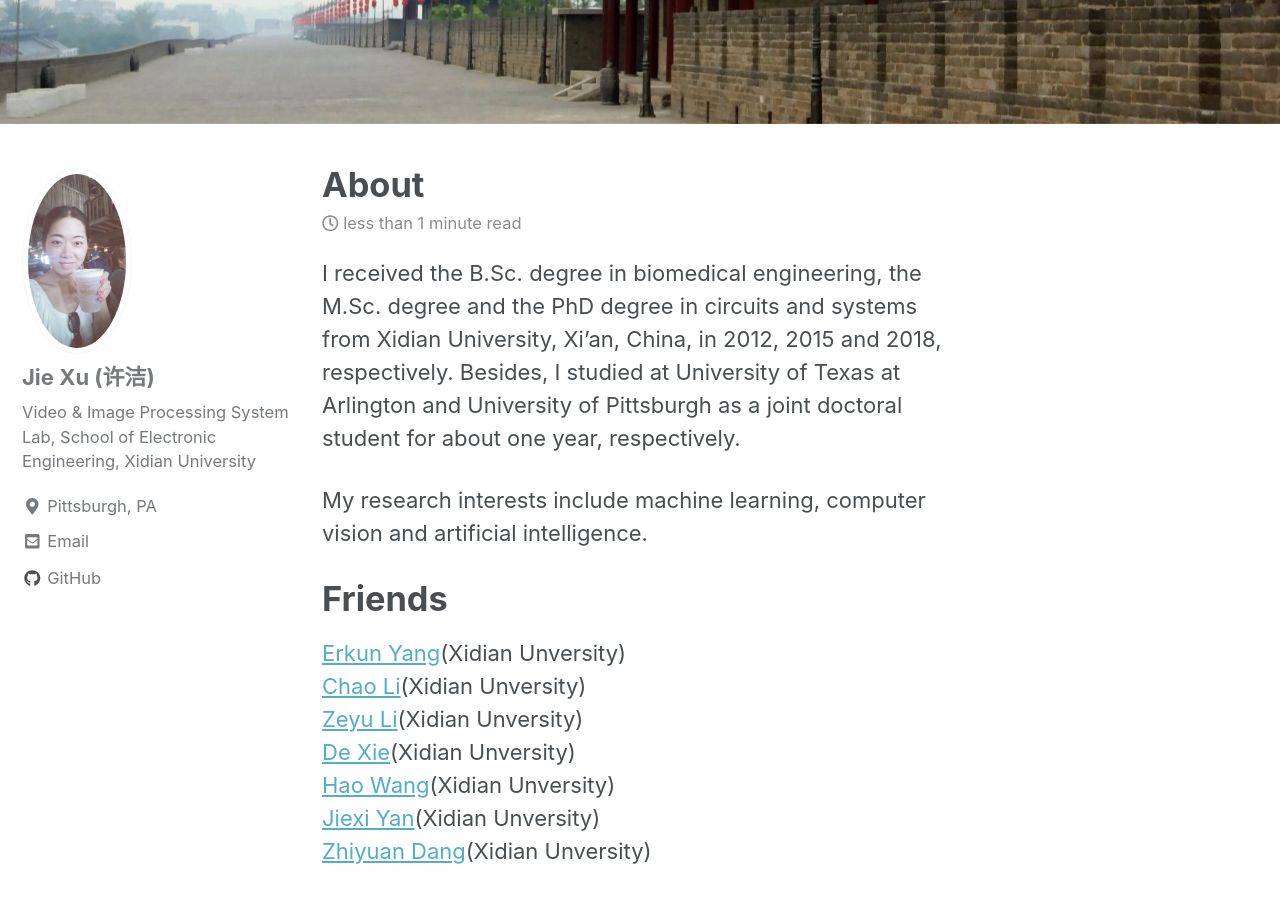
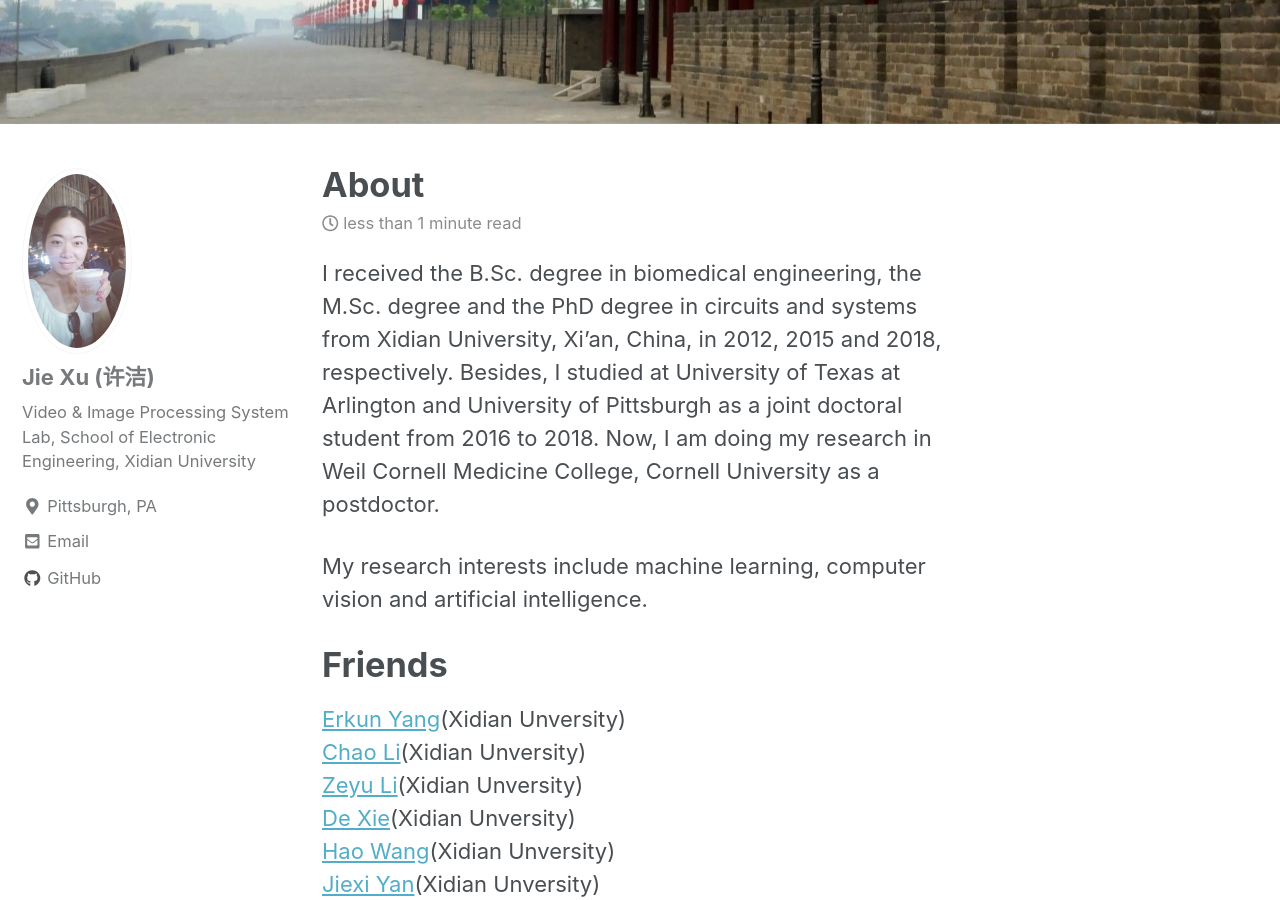
Before and after one commit to jxu1015/jxu1015.github.io, a Jekyll site: the page built from _pages/about.md, in a window 1280 px wide and 900 px high, scrolled down 457 px. Built offline with Jekyll 4.4.1, drawn with Linux system fonts in a browser that asks for light colours; nearby versions of some CDN libraries.

Commit message:
Update about.md

```diff
--- a/_pages/about.md
+++ b/_pages/about.md
@@ -7,7 +7,7 @@ header:
 
 I received the B.Sc. degree in biomedical engineering, the M.Sc. degree and the PhD degree in circuits and
 systems from Xidian University, Xi’an, China, in 2012, 2015 and 2018, respectively.
-Besides, I studied at University of Texas at Arlington and University of Pittsburgh as a joint doctoral student for about one year, respectively.
+Besides, I studied at University of Texas at Arlington and University of Pittsburgh as a joint doctoral student from 2016 to 2018. Now, I am doing my research in Weil Cornell Medicine College, Cornell University as a postdoctor.
 
 My research interests include machine learning, computer vision and artificial intelligence.
 
```
